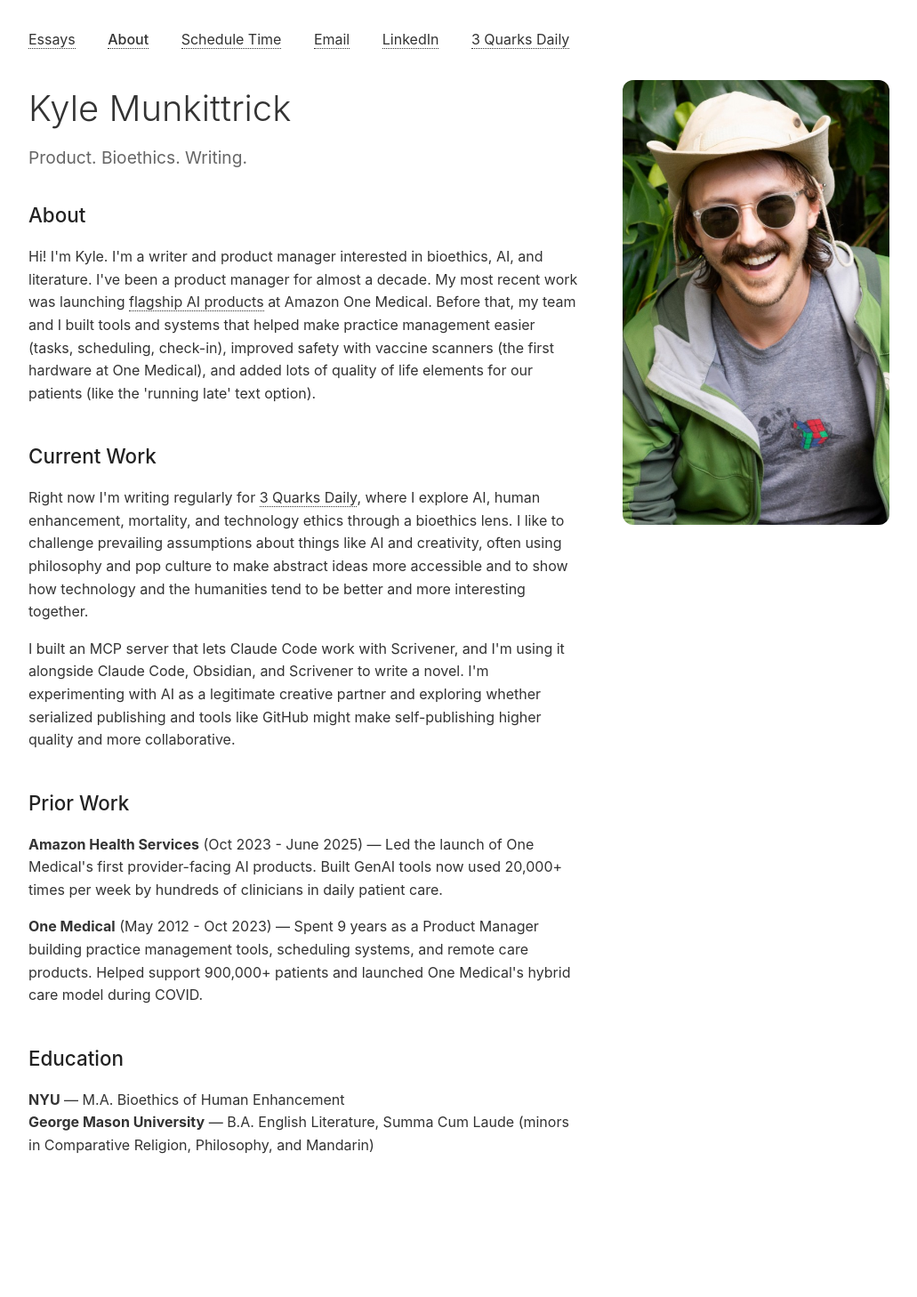
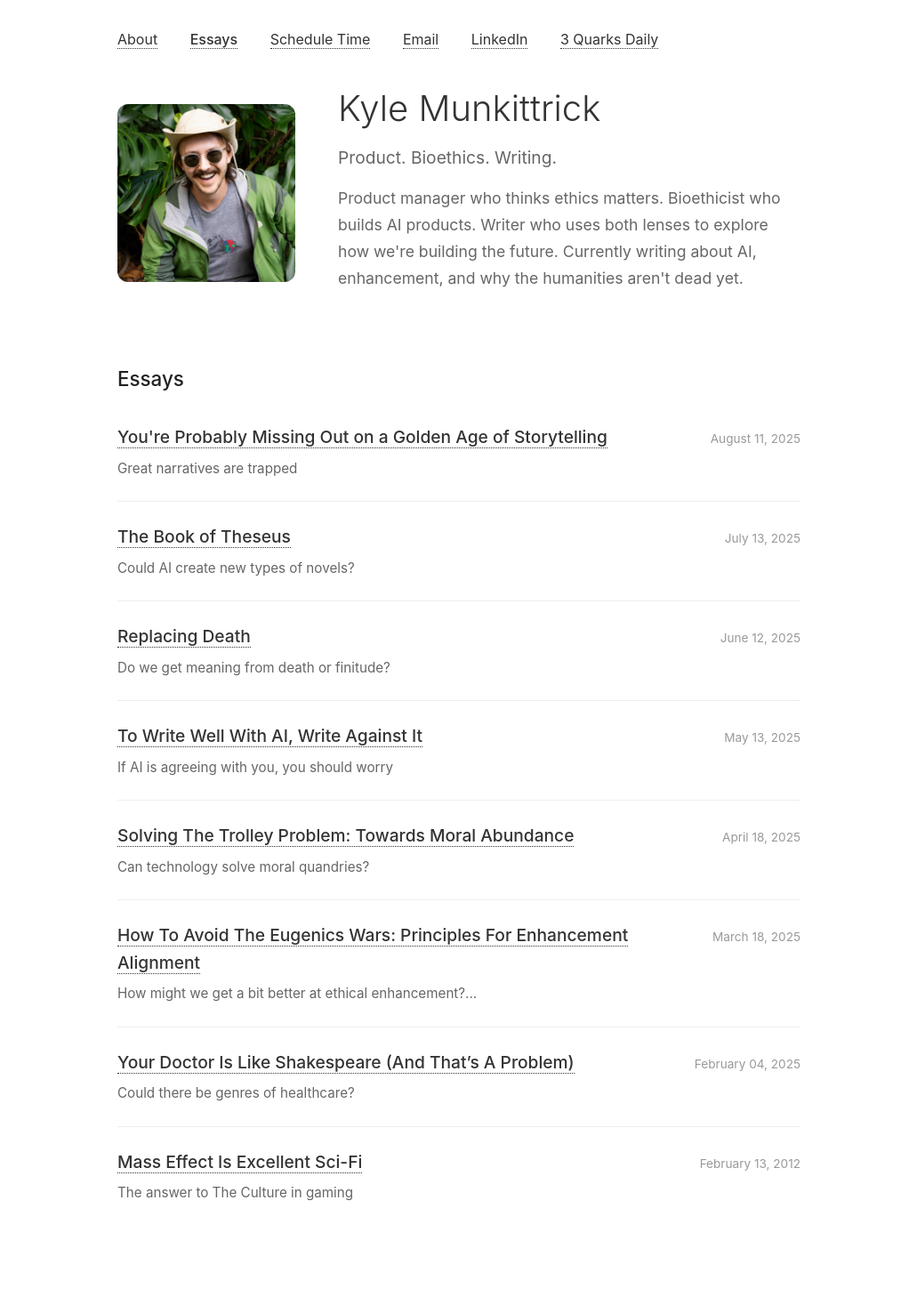
Before and after one commit to kmunki/kmunki.github.io, a Jekyll site: the page built from about.html, in a window 1280 px wide. Shown: the whole page at 89% size, without its empty margins (124-1155 px from the left). Built offline with Jekyll 4.4.1, drawn with Linux system fonts in a browser that asks for light colours; before the commit the page ends 1420 px from its top, so only the background shows below that.

Commit message:
Make About page the landing page
Swapped About and Essays pages so visitors land on the About content first. Essays are now at /essays/. Updated navigation to reflect the new structure.

🤖 Generated with [Claude Code](https://claude.com/claude-code)

Co-Authored-By: Claude <noreply@anthropic.com>

```diff
--- a/_layouts/default.html
+++ b/_layouts/default.html
@@ -288,8 +288,8 @@
 </head>
 <body>
     <nav>
-        <a href="/" {% if page.url == "/" %}class="active"{% elsif page.layout == "post" %}class="active"{% endif %}>Essays</a>
-        <a href="/about/" {% if page.url == "/about/" %}class="active"{% endif %}>About</a>
+        <a href="/" {% if page.url == "/" %}class="active"{% endif %}>About</a>
+        <a href="/essays/" {% if page.url == "/essays/" %}class="active"{% elsif page.layout == "post" %}class="active"{% endif %}>Essays</a>
         <a href="https://calendar.app.google/XXuudRKmRJrDuzoAA" target="_blank">Schedule Time</a>
         <a href="mailto:kmunkitt@gmail.com">Email</a>
         <a href="https://linkedin.com/in/kylemunkittrick" target="_blank">LinkedIn</a>
--- a/_posts/2012-02-16-mass-effect.md
+++ b/_posts/2012-02-16-mass-effect.md
@@ -1,3 +1,11 @@
+---
+layout: post
+title: "Mass Effect Is Excellent Sci-Fi"
+date: 2012-02-13
+tags: [video games, sci-fi, story]
+excerpt: "The answer to The Culture in gaming"
+---
+
 # Mass Effect Is Excellent Sci-Fi
 
 *Mass Effect* is epic. It's the product of the best parts of *Star Trek, Star Wars,* *Battlestar Galactica* and more with a protagonist who could be the love-child of Picard, Skywalker, and Starbuck. It's one of the most important pieces of science fiction narrative of our generation. *Mass Effect* goes so far beyond other fictional universes in ways that you may not have yet realized. It is cosmic in scope and scale.
--- a/about.html
+++ b/about.html
@@ -1,33 +1,27 @@
 ---
-layout: page
-title: About
-permalink: /about/
+layout: home
+title: Essays
+permalink: /essays/
 ---
 
 <section>
-    <h2>About</h2>
-    <p>Hi! I'm Kyle. I'm a writer and product manager interested in bioethics, AI, and literature. I've been a product manager for almost a decade. My most recent work was launching <a href='https://www.aboutamazon.com/news/innovation-at-amazon/amazon-one-medical-launches-ai-tools-for-better-patient-care'>flagship AI products</a> at Amazon One Medical. Before that, my team and I built tools and systems that helped make practice management easier (tasks, scheduling, check-in), improved safety with vaccine scanners (the first hardware at One Medical), and added lots of quality of life elements for our patients (like the 'running late' text option).</p>
+    <h2>Essays</h2>
+    {% if site.posts.size > 0 %}
+        <div class="post-list">
+        {% for post in site.posts %}
+            <div class="post-item">
+                <div class="post-header">
+                    <h3 class="post-title"><a href="{{ post.url }}">{{ post.title }}</a></h3>
+                    <span class="post-meta">{{ post.date | date: "%B %d, %Y" }}</span>
+                </div>
+                {% if post.excerpt %}
+                    <div class="post-excerpt">{{ post.excerpt | strip_html | truncatewords: 10 }}</div>
+                {% endif %}
+            </div>
+        {% endfor %}
+        </div>
+    {% else %}
+        <p>Essays coming soon. I write about the intersection of product management, technology ethics, and bioethics.</p>
+        <p>In the meantime, you can read my work at <a href="https://3quarksdaily.com/3quarksdaily/author/kmunkittrick">3 Quarks Daily</a>.</p>
+    {% endif %}
 </section>
-
-<section>
-    <h2>Current Work</h2>
-
-    <p>Right now I'm writing regularly for <a href='https://3quarksdaily.com/3quarksdaily/author/kmunkittrick'>3 Quarks Daily</a>, where I explore AI, human enhancement, mortality, and technology ethics through a bioethics lens. I like to challenge prevailing assumptions about things like AI and creativity, often using philosophy and pop culture to make abstract ideas more accessible and to show how technology and the humanities tend to be better and more interesting together.</p>
-
-    <p>I built an MCP server that lets Claude Code work with Scrivener, and I'm using it alongside Claude Code, Obsidian, and Scrivener to write a novel. I'm experimenting with AI as a legitimate creative partner and exploring whether serialized publishing and tools like GitHub might make self-publishing higher quality and more collaborative.</p>
-</section>
-
-<section>
-    <h2>Prior Work</h2>
-
-    <p><strong>Amazon Health Services</strong> (Oct 2023 - June 2025) — Led the launch of One Medical's first provider-facing AI products. Built GenAI tools now used 20,000+ times per week by hundreds of clinicians in daily patient care.</p>
-
-    <p><strong>One Medical</strong> (May 2012 - Oct 2023) — Spent 9 years as a Product Manager building practice management tools, scheduling systems, and remote care products. Helped support 900,000+ patients and launched One Medical's hybrid care model during COVID.</p>
-</section>
-
-<section>
-    <h2>Education</h2>
-
-    <p><strong>NYU</strong> — M.A. Bioethics of Human Enhancement<br>
-    <strong>George Mason University</strong> — B.A. English Literature, Summa Cum Laude (minors in Comparative Religion, Philosophy, and Mandarin)</p>
-</section>
```
Also changed, not shown: index.html (+27 -20 lines).
